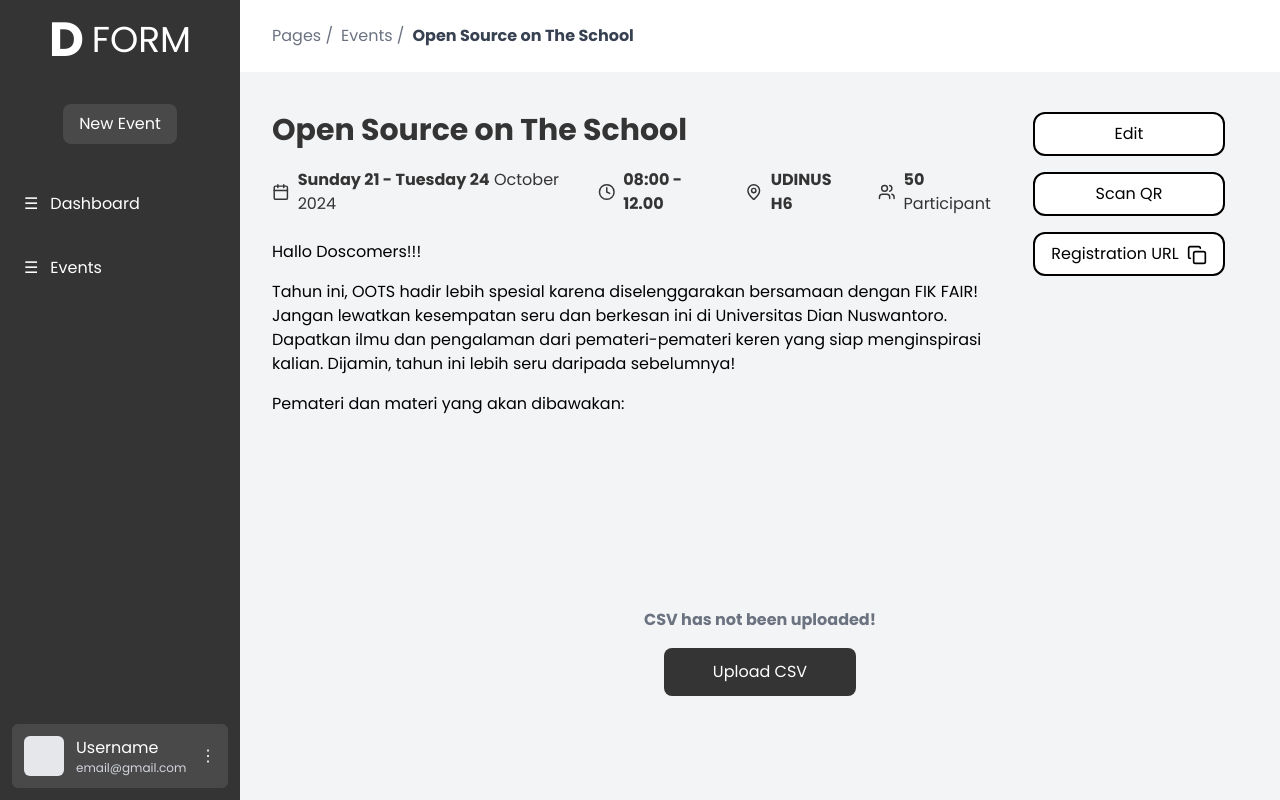
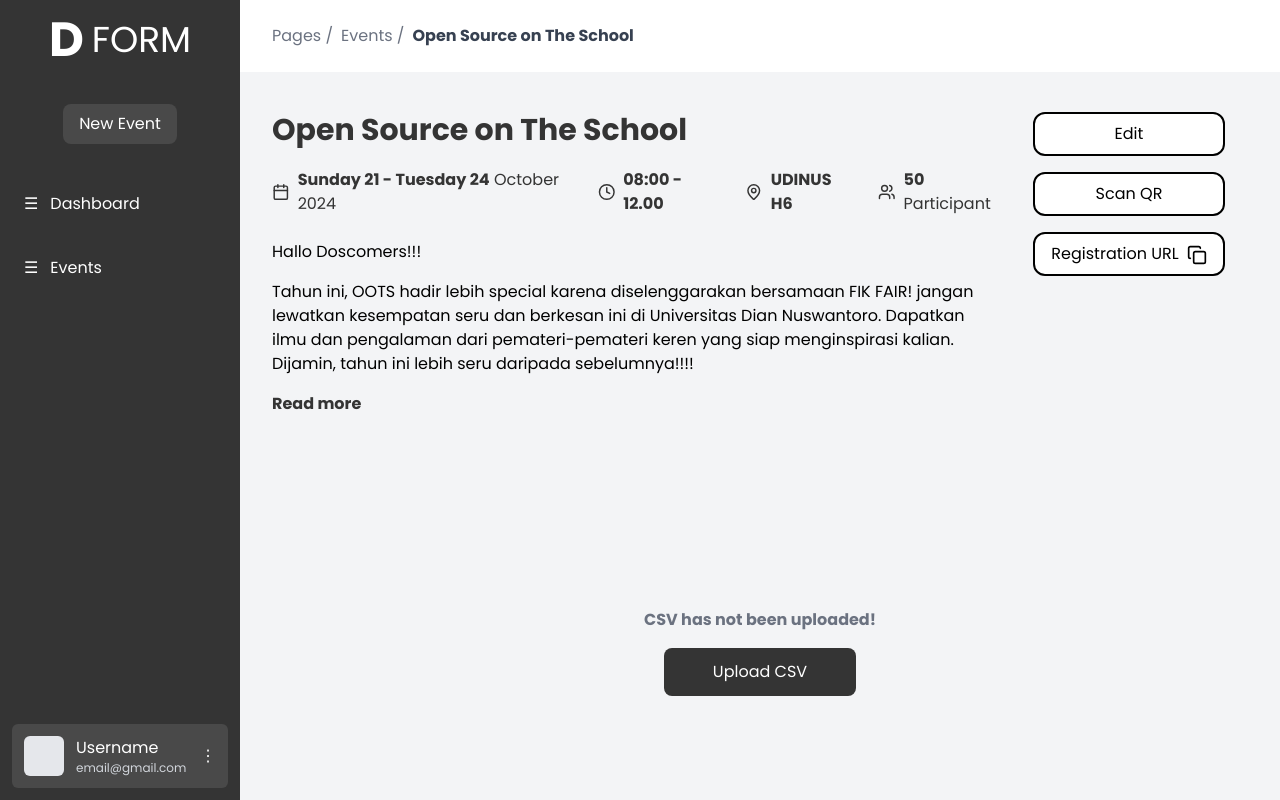
Before and after one commit to fachruddinruddin/Prototipe, a React (Vite) app: page /events/1 in a window 1280 px wide. Built offline with nearby package versions, Linux system fonts and the light colour scheme.

Commit message:
Refactor EventDetail component; update event description for clarity and add a "Read more" button for enhanced user engagement.

```diff
--- a/src/pages/EventDetail.jsx
+++ b/src/pages/EventDetail.jsx
@@ -40,13 +40,13 @@ const EventDetail = () => {
           <div className="flex flex-col space-y-4 text-[#000000] mt-6">
             <p>Hallo Doscomers!!!</p>
             <p>
-              Tahun ini, OOTS hadir lebih spesial karena diselenggarakan
-              bersamaan dengan FIK FAIR! Jangan lewatkan kesempatan seru dan
-              berkesan ini di Universitas Dian Nuswantoro. Dapatkan ilmu dan
-              pengalaman dari pemateri-pemateri keren yang siap menginspirasi
-              kalian. Dijamin, tahun ini lebih seru daripada sebelumnya!
+              Tahun ini, OOTS hadir lebih special karena diselenggarakan
+              bersamaan FIK FAIR! jangan lewatkan kesempatan seru dan berkesan
+              ini di Universitas Dian Nuswantoro. Dapatkan ilmu dan pengalaman
+              dari pemateri-pemateri keren yang siap menginspirasi kalian.
+              Dijamin, tahun ini lebih seru daripada sebelumnya!!!!
             </p>
-            <p>Pemateri dan materi yang akan dibawakan:</p>
+            <button className="flex font-bold text-[#343434]">Read more</button>
           </div>
         </div>
 
```
